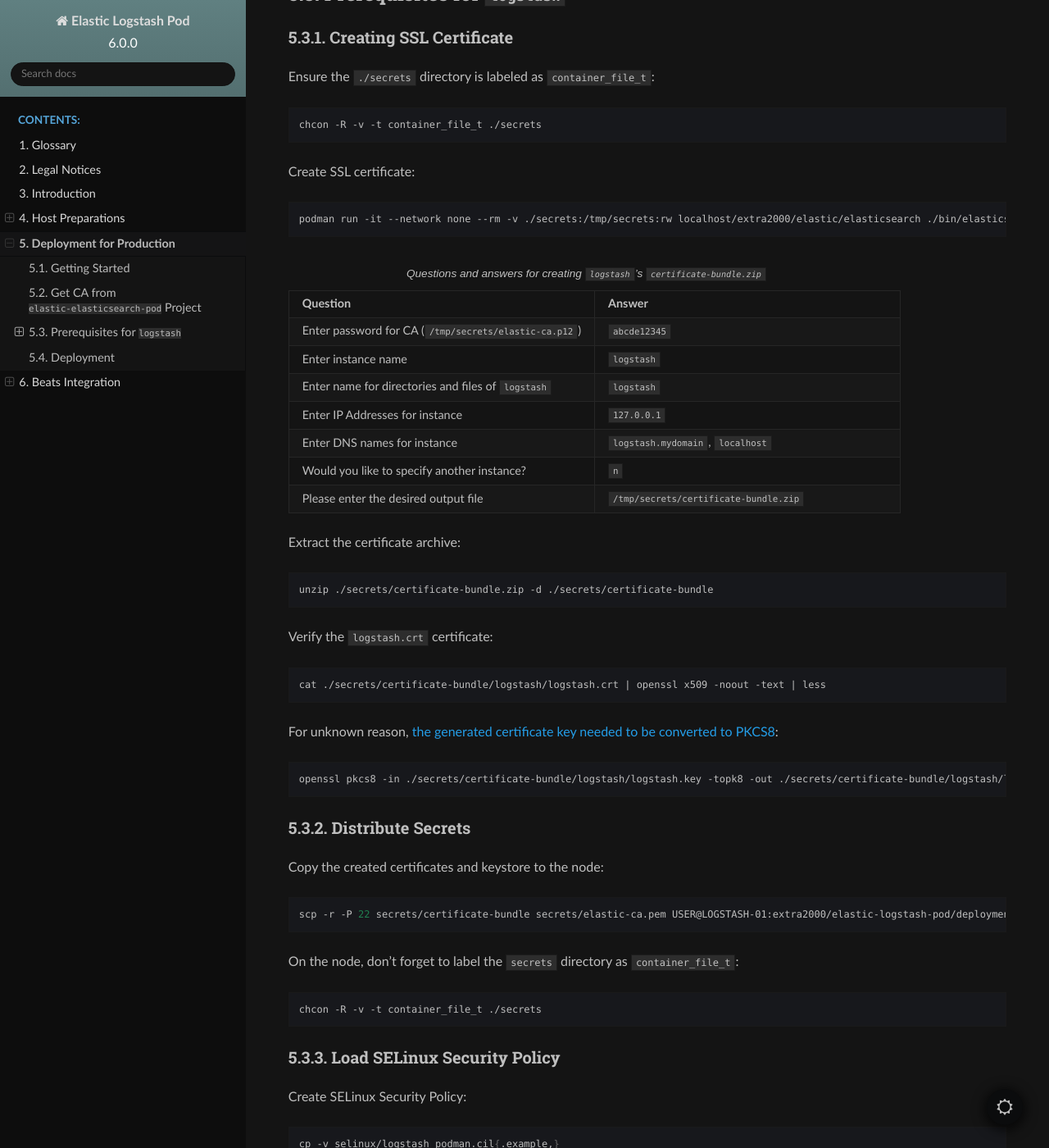
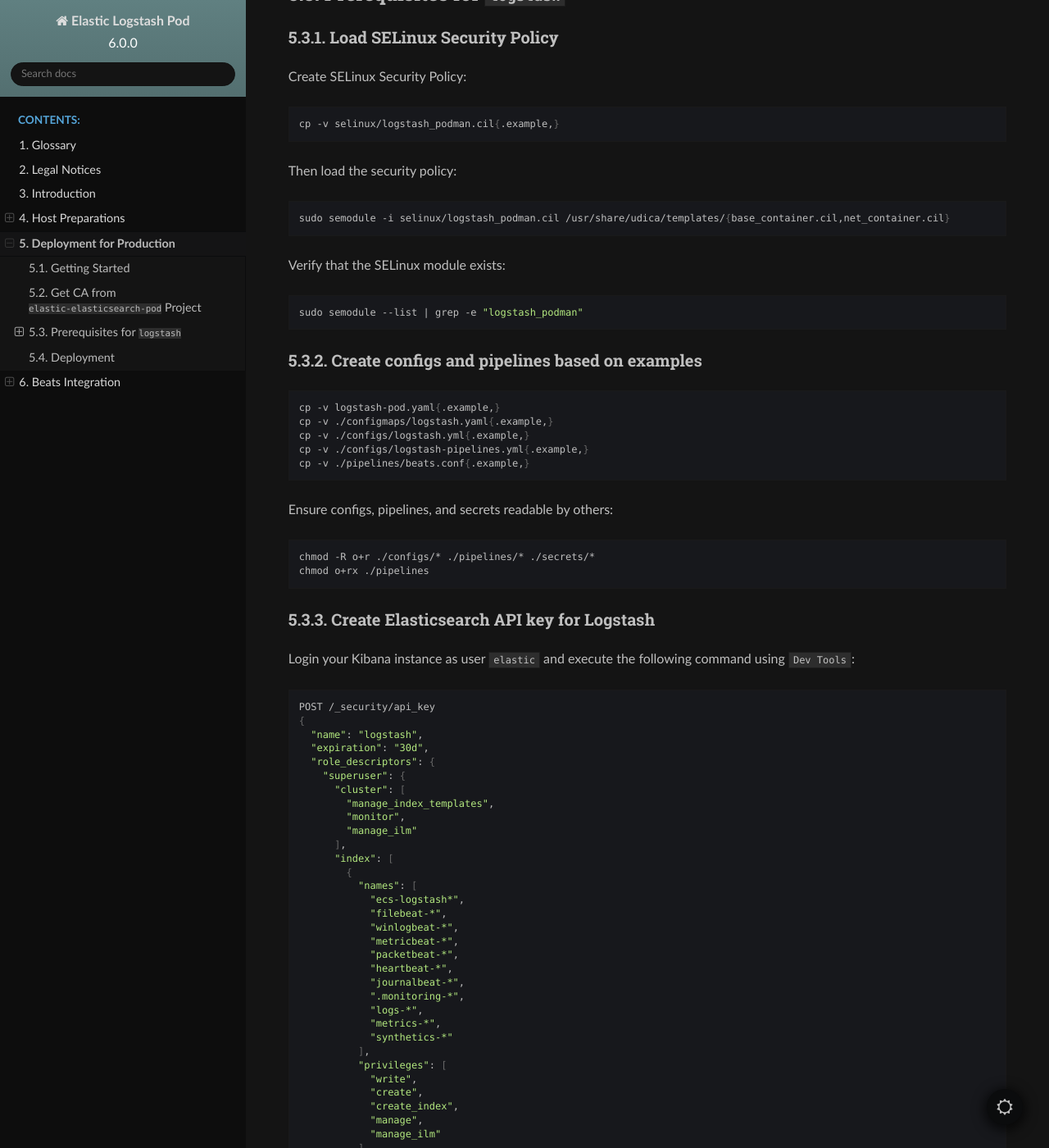
Before and after one commit to extra2000/elastic-logstash-pod, a Sphinx documentation site: the page built from docs/source/deployment_production.rst, in a window 1280 px wide and 1400 px high, scrolled down 1138 px. Shown: the whole window at 82% size. Built offline with Sphinx 7.4.7 and the Read the Docs theme 2.0.0, drawn with Linux system fonts in a browser that asks for light colours.

Commit message:
docs(deployments): remove old SSL instructions

```diff
--- a/docs/source/deployment_production.rst
+++ b/docs/source/deployment_production.rst
@@ -49,77 +49,6 @@
 
 Prerequisites for ``logstash``
 ------------------------------
-
-Creating SSL Certificate
-~~~~~~~~~~~~~~~~~~~~~~~~
-
-Ensure the ``./secrets`` directory is labeled as ``container_file_t``:
-
-.. code-block:: bash
-
-    chcon -R -v -t container_file_t ./secrets
-
-Create SSL certificate:
-
-.. code-block:: bash
-
-    podman run -it --network none --rm -v ./secrets:/tmp/secrets:rw localhost/extra2000/elastic/elasticsearch ./bin/elasticsearch-certutil cert --ca /tmp/secrets/elastic-ca.p12 --pem --multiple
-
-.. list-table:: Questions and answers for creating ``logstash``'s ``certificate-bundle.zip``
-   :widths: 50 50
-   :header-rows: 1
-
-   * - Question
-     - Answer
-   * - Enter password for CA (``/tmp/secrets/elastic-ca.p12``)
-     - ``abcde12345``
-   * - Enter instance name
-     - ``logstash``
-   * - Enter name for directories and files of ``logstash``
-     - ``logstash``
-   * - Enter IP Addresses for instance
-     - ``127.0.0.1``
-   * - Enter DNS names for instance
-     - ``logstash.mydomain``, ``localhost``
-   * - Would you like to specify another instance?
-     - ``n``
-   * - Please enter the desired output file
-     - ``/tmp/secrets/certificate-bundle.zip``
-
-Extract the certificate archive:
-
-.. code-block:: bash
-
-    unzip ./secrets/certificate-bundle.zip -d ./secrets/certificate-bundle
-
-Verify the ``logstash.crt`` certificate:
-
-.. code-block:: bash
-
-    cat ./secrets/certificate-bundle/logstash/logstash.crt | openssl x509 -noout -text | less
-
-For unknown reason, `the generated certificate key needed to be converted to PKCS8`_:
-
-.. _the generated certificate key needed to be converted to PKCS8: https://discuss.elastic.co/t/logstash-ssl-file-does-not-contain-a-valid-private-key-with-beats/173229/2
-
-.. code-block:: bash
-
-    openssl pkcs8 -in ./secrets/certificate-bundle/logstash/logstash.key -topk8 -out ./secrets/certificate-bundle/logstash/logstash-pkcs8.key -nocrypt
-
-Distribute Secrets
-~~~~~~~~~~~~~~~~~~
-
-Copy the created certificates and keystore to the node:
-
-.. code-block:: bash
-
-    scp -r -P 22 secrets/certificate-bundle secrets/elastic-ca.pem USER@LOGSTASH-01:extra2000/elastic-logstash-pod/deployment/production/logstash/secrets/
-
-On the node, don't forget to label the ``secrets`` directory as ``container_file_t``:
-
-.. code-block:: bash
-
-    chcon -R -v -t container_file_t ./secrets
 
 Load SELinux Security Policy
 ~~~~~~~~~~~~~~~~~~~~~~~~~~~~
```
